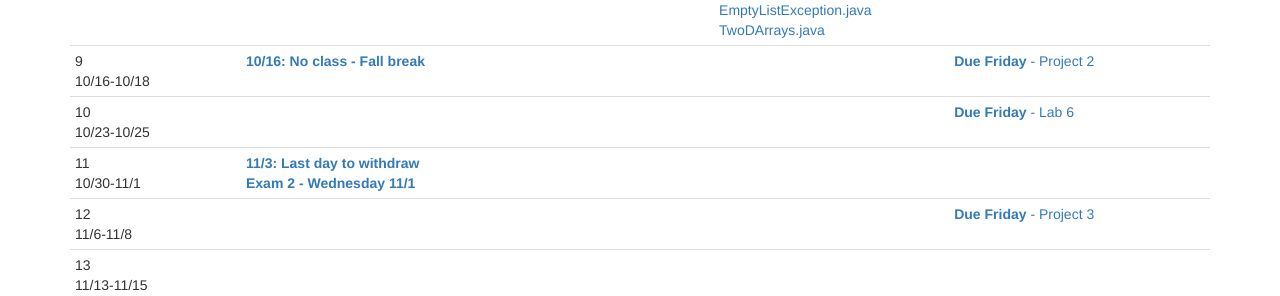
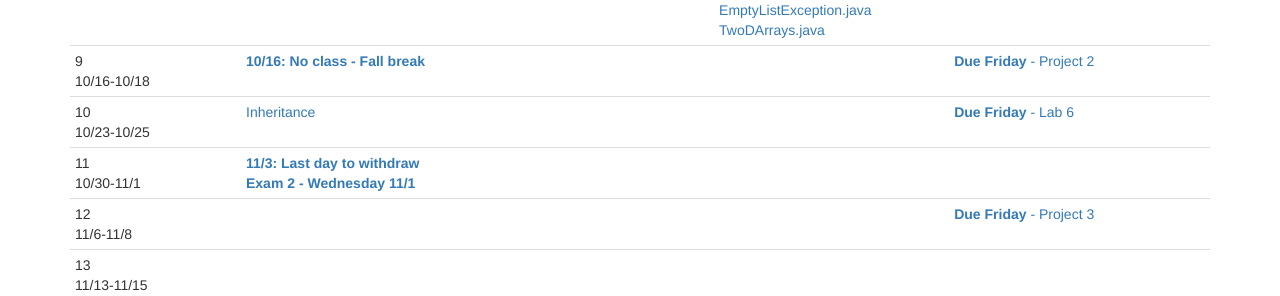
Before and after one commit to CS112-F17/cs112-f17.github.io, a Jekyll site: the page built from schedule.html, in a window 1280 px wide and 900 px high, scrolled down 737 px. Shown: the part 356-652 px from the top of the window. Built offline with Jekyll 4.4.1, drawn with Linux system fonts in a browser that asks for light colours.

Commit message:
adding inheritance notes

```diff
--- a/schedule.html
+++ b/schedule.html
@@ -224,6 +224,7 @@
 	<tr>
 		<td>10<br/>10/23-10/25</td>
 		<td>
+		  <a href="https://github.com/CS112-F17/notes/blob/master/inheritance.md">Inheritance</a><br/>
 				<!-- 				<strong><span class="text-primary">Exam 2 - Thursday 4/6</span></strong> -->
 		</td>
 		<td>
```
